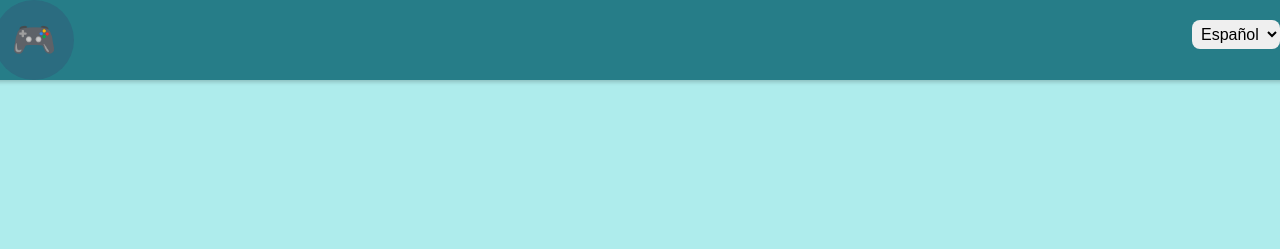
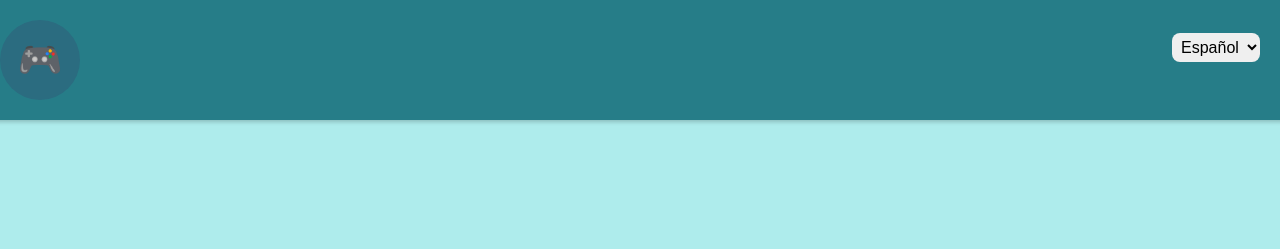
Before and after one commit to MartaGranado/ControllerReflexGame, a plain HTML site: page play.html in a window 1280 px wide. Shown: the top 249 px of the page. Drawn offline with Linux system fonts and the light colour scheme.

```diff
--- a/play.css
+++ b/play.css
@@ -19,6 +19,8 @@ body {
   padding: 5px;
   border-radius: 8px;
   border: none;
+  margin-right: 2%;
+  margin-top: 1%;
 }
 
 #menu {
@@ -145,7 +147,7 @@ body {
   position: fixed;
   top: 0;
   width: 100%;
-  height: 10%;
+  height: 15%;
   background-color: #267d88;
   color: white;
   display: flex;
@@ -154,6 +156,7 @@ body {
   padding: 0 20px; /* Increased padding for better spacing */
   box-shadow: 0 2px 4px rgba(0,0,0,0.2);
   z-index: 1000;
+  margin-left: 1%;
 }
 
 #navbar a {
```
Also changed, not shown: index.html (+2 -1 lines), keyboard.html (+2 -1 lines), nintendo.html (+2 -1 lines), play.html (+2 -1 lines), xbox.html (+2 -1 lines).
